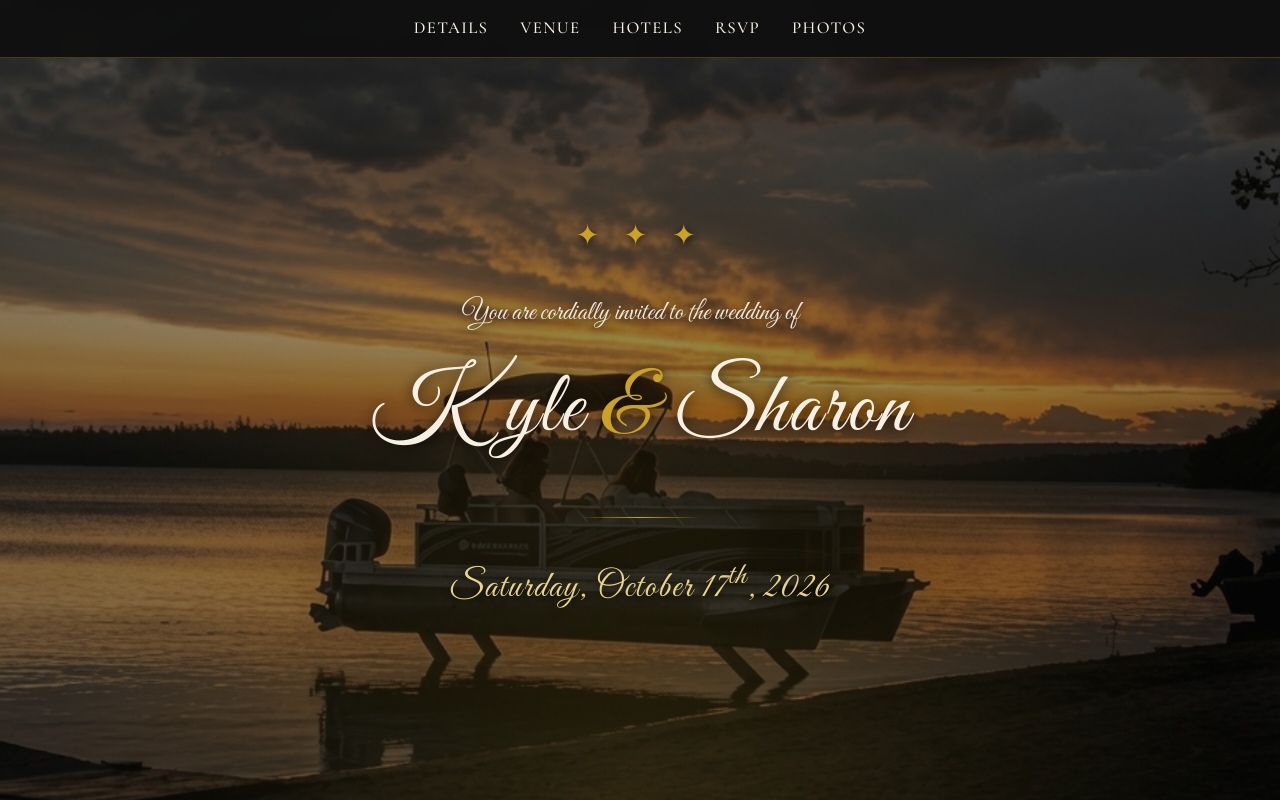
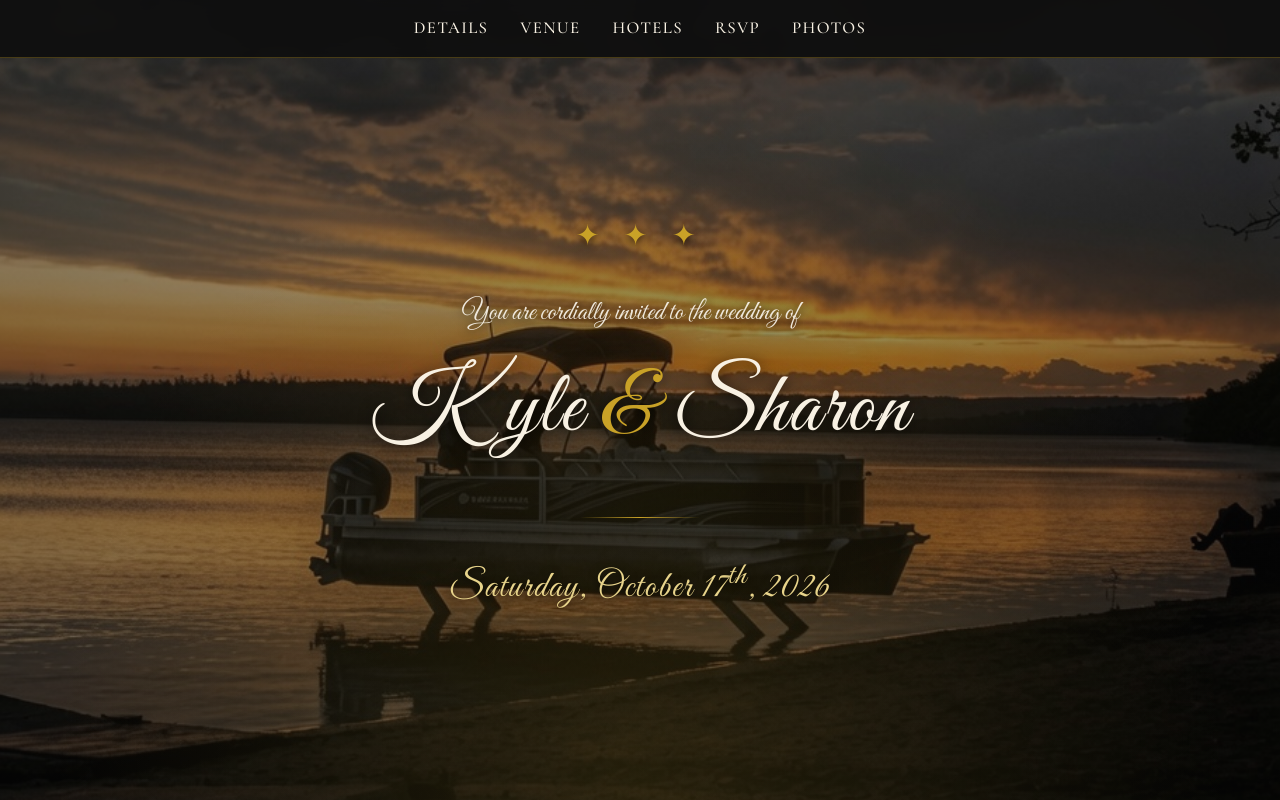
Before and after one commit to groblerleon13-blip/kyle-sharon.github.io, a plain HTML site: page index.html in a window 1280 px wide. Shown: the top 800 px of the page. Drawn offline with nearby package versions, Linux system fonts and the light colour scheme.

Commit message:
Update index.html

```diff
--- a/index.html
+++ b/index.html
@@ -82,9 +82,9 @@
       inset: 0;
 background:
   linear-gradient(rgba(8, 8, 8, 0.40), rgba(8, 8, 8, 0.50)),
-  url('hero-bg.png') center 72% / cover no-repeat;
+  url('hero-bg.png') center 78% / cover no-repeat;
 background-size: cover;
-background-position: center 72%;
+background-position: center 78%;
       image-rendering: -webkit-optimize-contrast;
       image-rendering: high-quality;
       z-index: 0;
```
